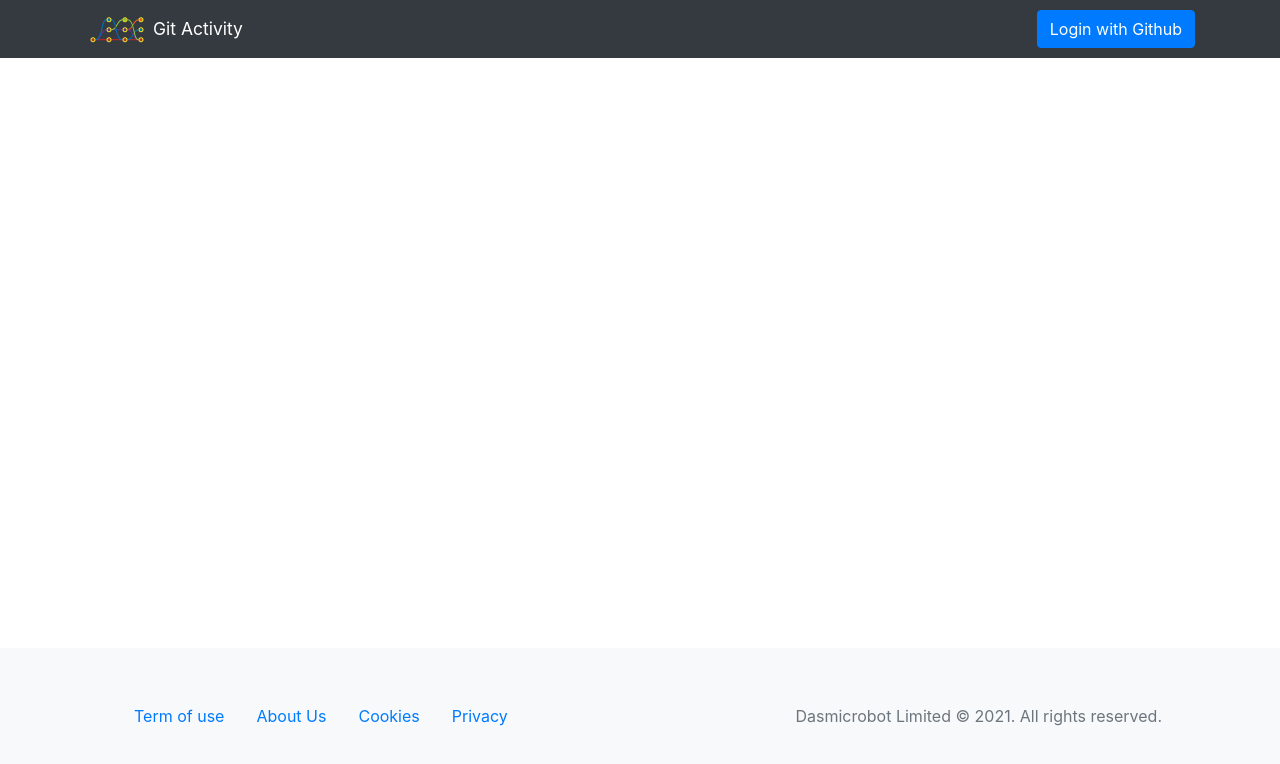
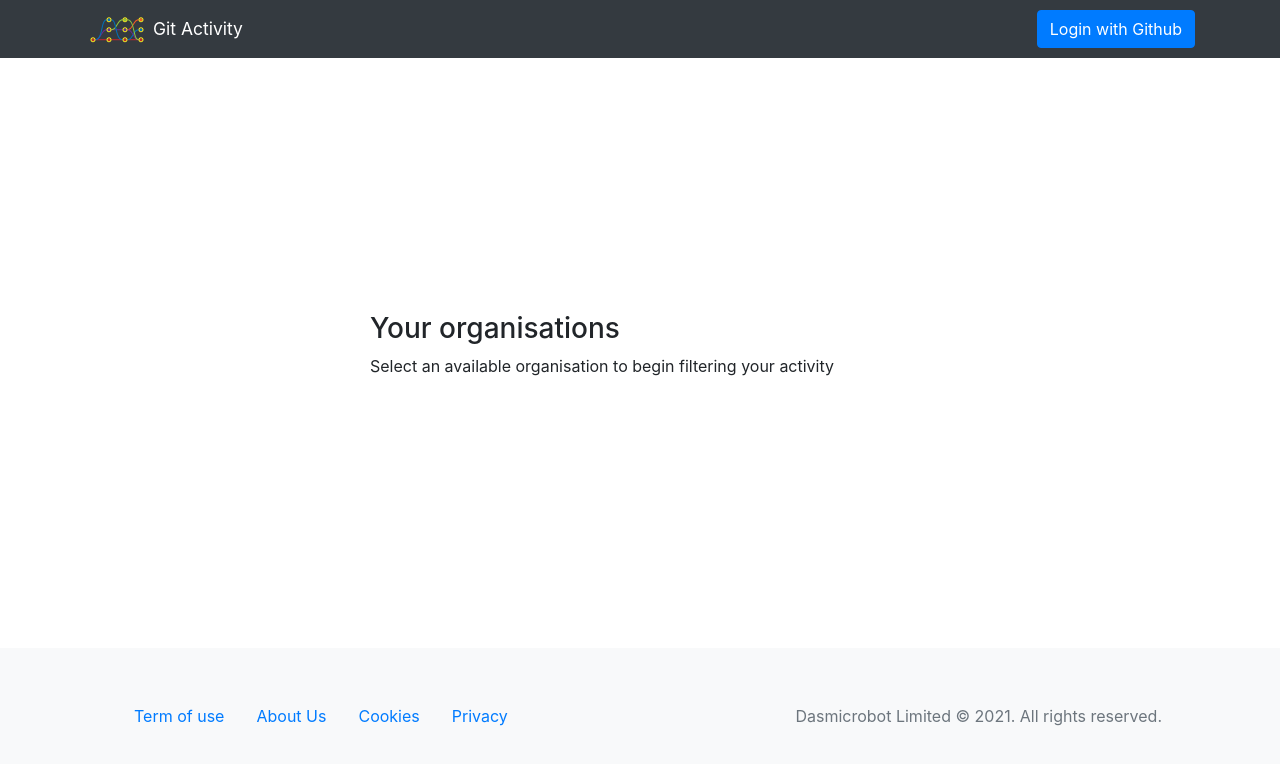
Before and after one commit to Dasmicrobot/github-login-vue, a Next.js app: page /github/organisations in a window 1280 px wide. Shown: the top 764 px of the page. Built offline with nearby package versions, Linux system fonts and the light colour scheme.

Commit message:
improve organisations view

```diff
--- a/pages/github/organisations/index.js
+++ b/pages/github/organisations/index.js
@@ -1,3 +1,4 @@
+import Link from 'next/link'
 import { useAuthContext } from '../../../src/auth/AuthContextProvider'
 import { Organisations } from '../../../src/github/Organisations'
 import Page from '../../../src/layout/Page'
@@ -7,9 +8,11 @@ function OrganisationsPage () {
   const { isAuthenticated } = useAuthContext()
 
   return (<Page>
-    <div className="container-fluid">
-      <div className="row">
-        <main className="col-md-9 ms-sm-auto col-lg-10 px-md-4">
+    <div className="container">
+      <div className="row align-items-center h-100">
+        <main className="col-md-6 offset-md-3">
+          <h1 className="h3">Your organisations</h1>
+          <p>Select an available organisation to begin filtering your activity</p>
           {isAuthenticated && <Organisations/>}
         </main>
       </div>
--- a/src/github/Organisations.js
+++ b/src/github/Organisations.js
@@ -4,7 +4,7 @@ import Link from 'next/link';
 
 export const Organisations = () => {
   const { isAuthenticated, token } = useAuthContext();
-  const [ orgs, setOrgs ] = useState(null);
+  const [ orgs, setOrgs ] = useState([]);
   const [ loading, setLoading ] = useState(false);
   useEffect(() => {
     if (token) {
@@ -16,24 +16,37 @@ export const Organisations = () => {
       })
         .then(response => response.json())
         .then(json => {
-          setOrgs(json);
+          if (Array.isArray(json)) {
+            setOrgs(json);
+          } else {
+            setOrgs([]);
+          }
           setLoading(false);
         })
         .catch(_ => {
-          setOrgs(null);
+          setOrgs([]);
           setLoading(false);
         });
     }
   }, [token]);
 
   if (!isAuthenticated) return null;
-  if (loading) return 'Loading ...'
-  if (!Array.isArray(orgs) || !orgs.length) return 'Nothing found';
+  if (loading) return (<div className="spinner-border" role="status">
+    <span className="sr-only">Loading...</span>
+  </div>)
+
   // https://docs.github.com/en/rest/reference/orgs
-  return (<ul className="list-group">{orgs.map(org => <li key={org.id} className="list-group-item">
-    <Link href={`/github/organisations/${org.login}`}>
-      <a>{org.login} {org.description} {org.url}</a>
-    </Link>
-  </li>)}</ul>)
+  return (<>
+    <div className="card">
+      <ul className="list-group list-group-flush">
+        {orgs.map(org => <li key={org.id} className="list-group-item">
+          <Link href={`/github/organisations/${org.login}`}>
+            <a>{org.login} {org.description} {org.url}</a>
+          </Link>
+        </li>)}
+      </ul>
+    </div>
+    <p className="text-muted small mt-3 text-right"><Link href="/content/github-org-missing">My organisation is not listed here</Link></p>
+  </>)
 
 };
```
Also changed, not shown: pages/content/github-org-missing.js (added, +12 -0 lines).
